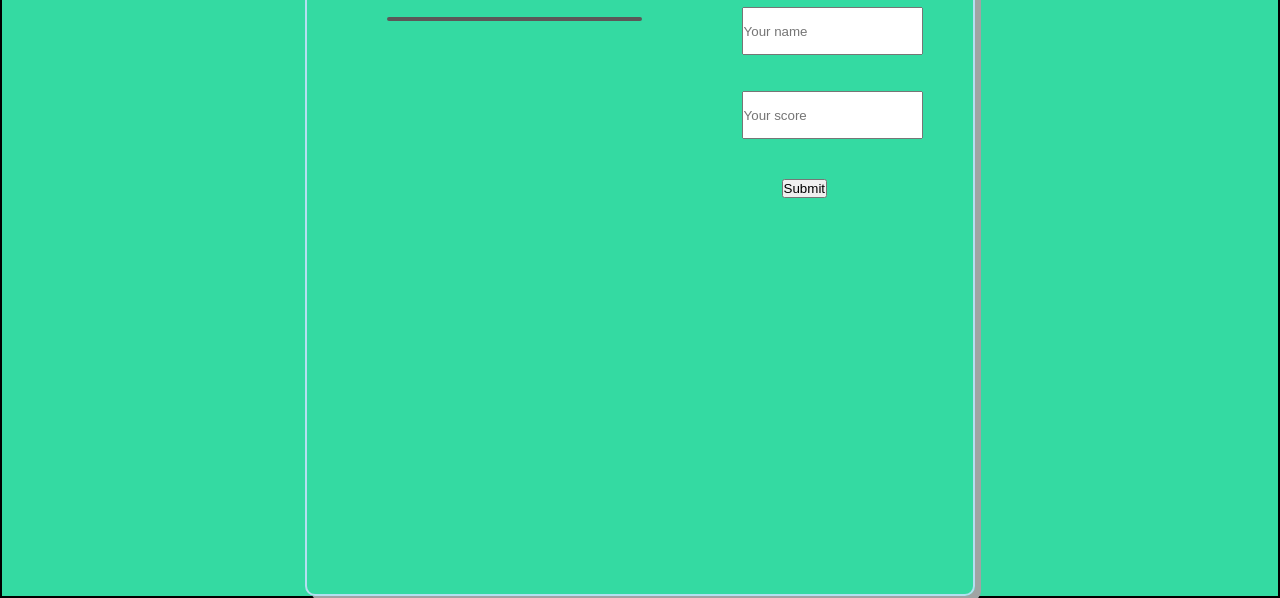
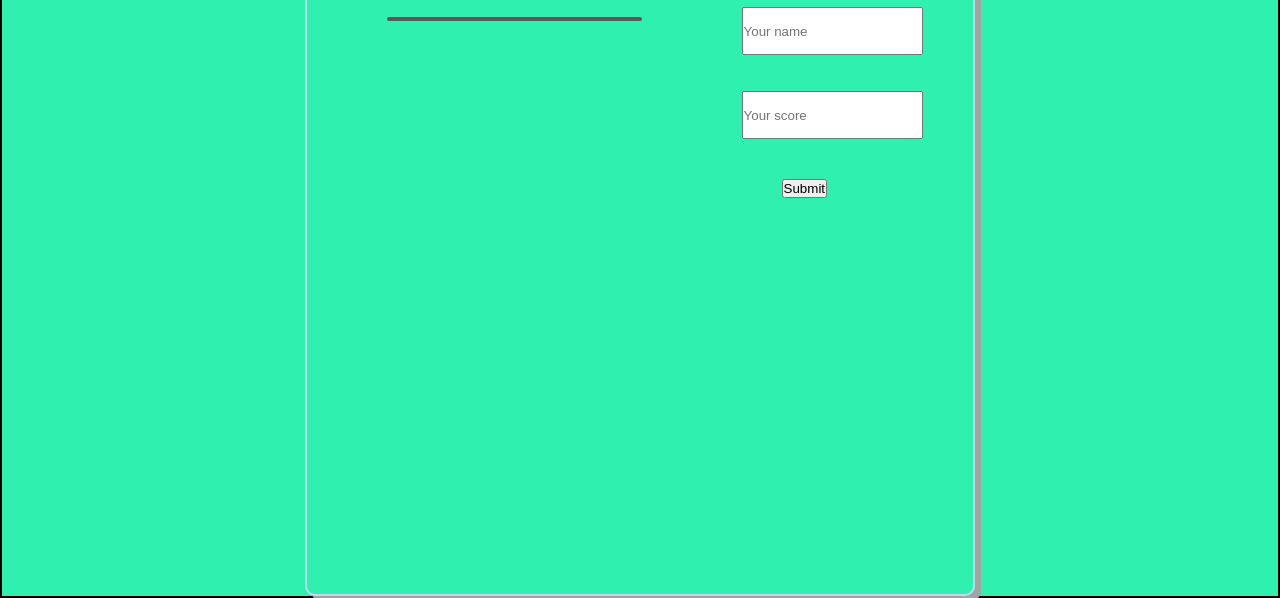
Before and after one commit to TekyRey/Leaderboard, a website built with webpack: page src/index.html in a window 1280 px wide. Shown: the part 242-840 px from the top of the page. Built offline with nearby package versions, Linux system fonts and the light colour scheme; no server answers.

Commit message:
Fix error

```diff
--- a/src/style.css
+++ b/src/style.css
@@ -16,7 +16,7 @@ header {
   margin-left: auto;
   margin-right: auto;
   font-family: 'Montserrat', sans-serif;
-  background-color: rgb(52, 218, 162);
+  background-color: rgb(48, 240, 176);
   color: rgb(8, 8, 8);
 }
 
```
